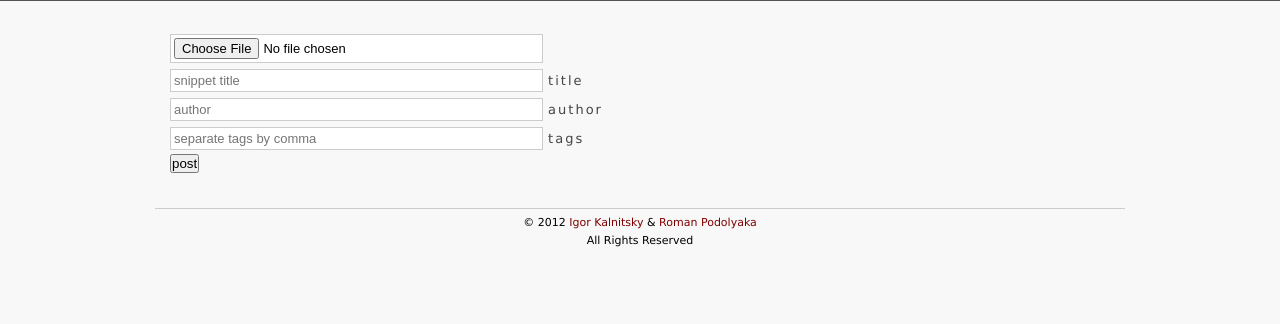
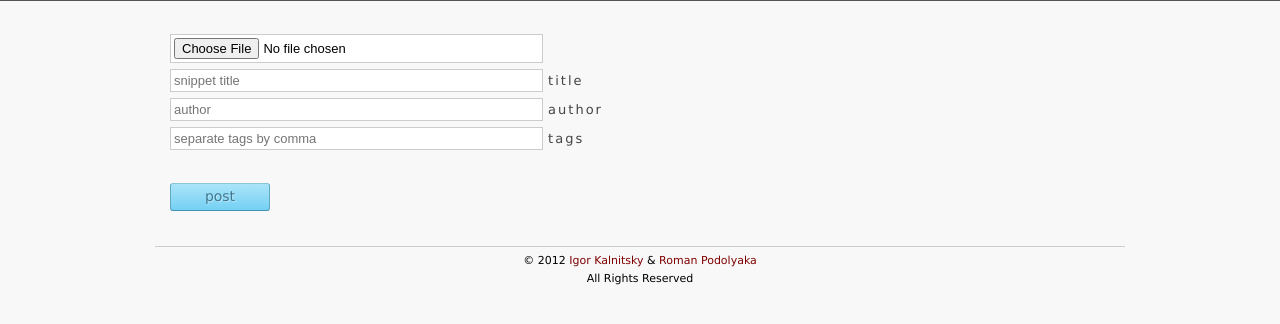
Before and after one commit to xsnippet/xsnippet-api, a Python web app: template templates/upload.html in a window 1280 px wide. Shown: the part 41-365 px from the top of the page. Run offline with Jinja, Linux system fonts and the light colour scheme; the template is opened without the code that fills it, so the values that code supplies are empty.

Commit message:
Fix style of `post` button on upload page.

```diff
--- a/templates/upload.html
+++ b/templates/upload.html
@@ -16,7 +16,7 @@
   <input type="text" name="tags" id="tags" placeholder="separate tags by comma">
   <label for="tags">tags </label><br>
 
-  <input name="submit" type="submit" id="submit" value="post" onclick="saveUsername()" >
+  <button name="submit" class="submit" type="submit" id="submit" onclick="saveUsername()" >post</button>
 
   <script>
       function saveUsername()
```
